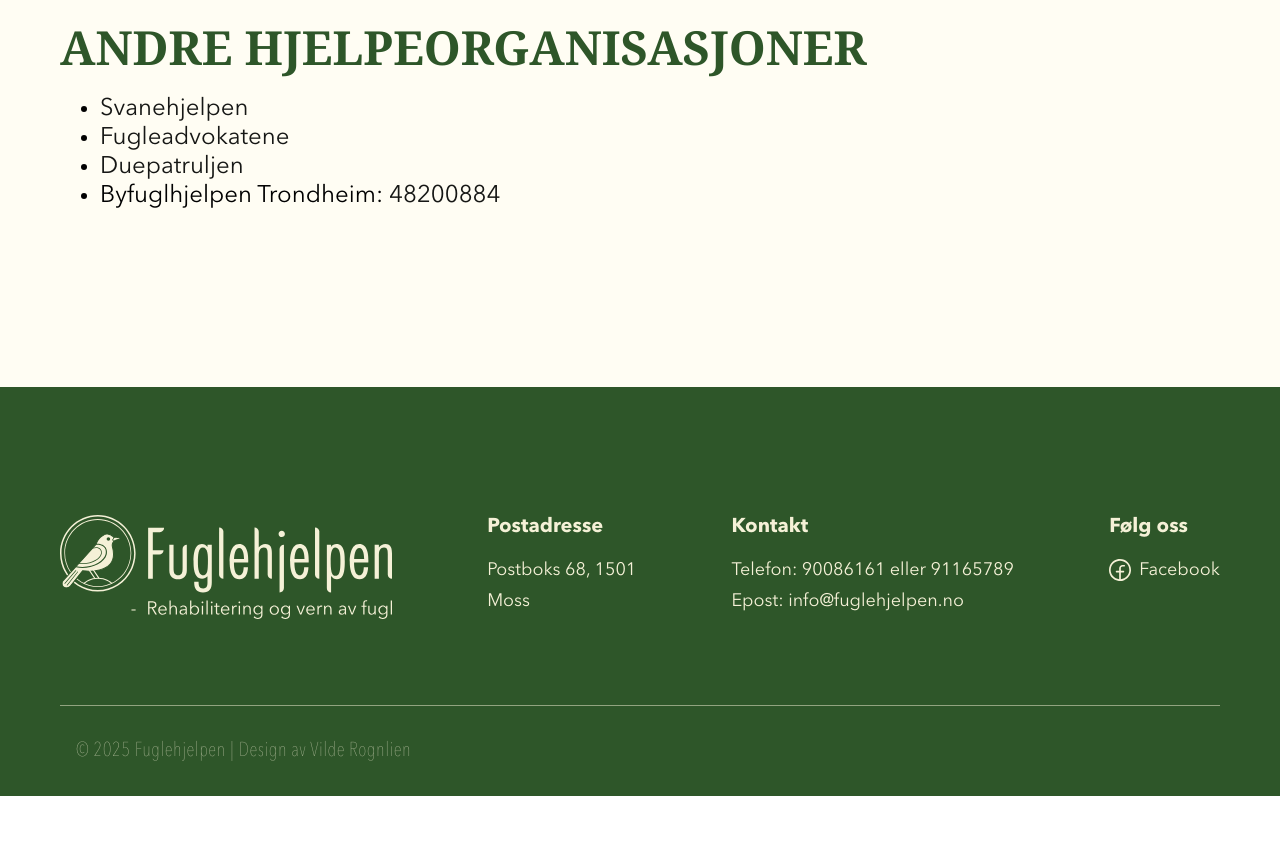
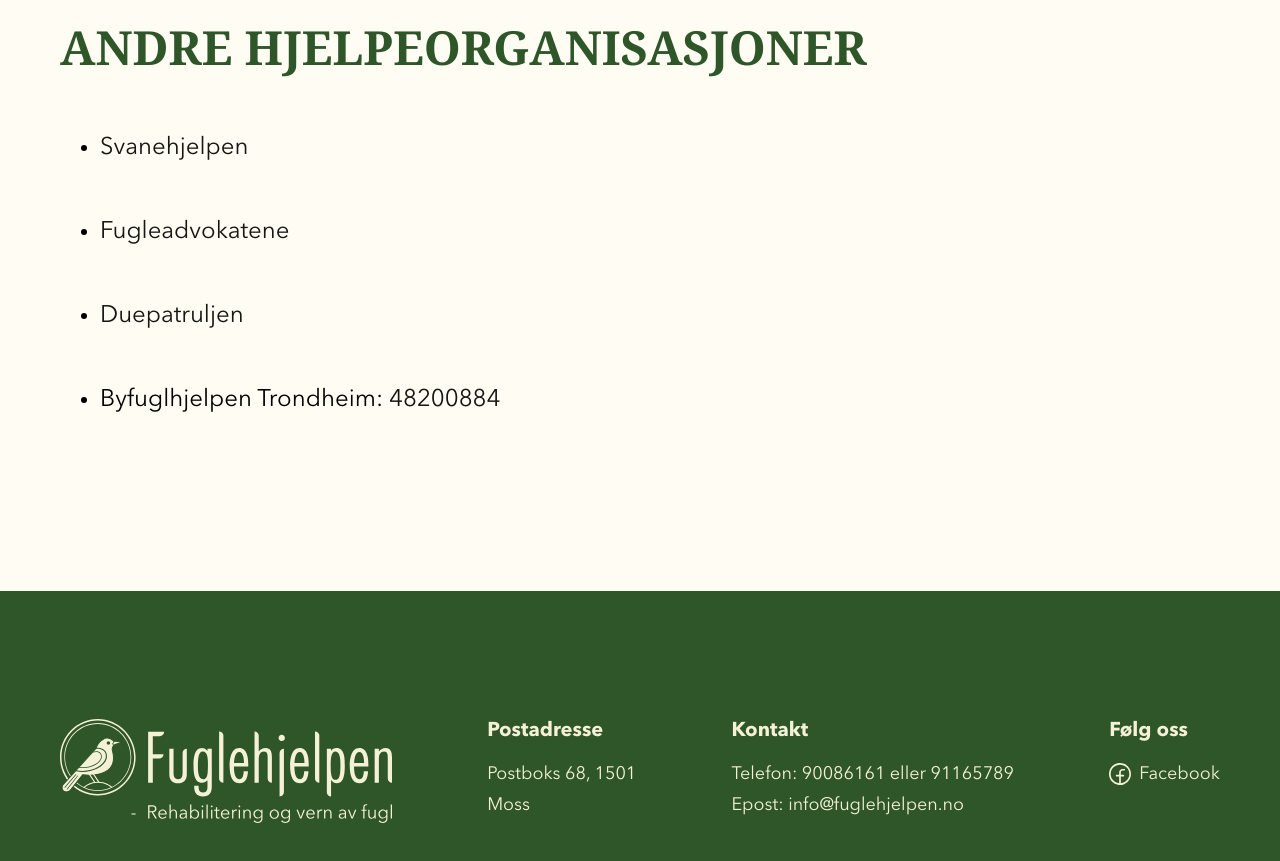
Before and after one commit to JNettli/fuglehjelpen, a React (Vite) app: page / in a window 1280 px wide. Shown: the part 5780-6641 px from the top of the page. Before the commit the page ends 6576 px from the top, so only its background shows below. Built offline with nearby package versions, Linux system fonts and the light colour scheme.

Commit message:
fix: unordered list had missing gap

```diff
--- a/src/index.css
+++ b/src/index.css
@@ -328,6 +328,10 @@ button {
 .other-orgs {
     width: 100%;
     padding: 0;
+}
+
+.other-orgs ul li {
+    margin-top: 55px;
 }
 
 .other-orgs h1 span {
```
